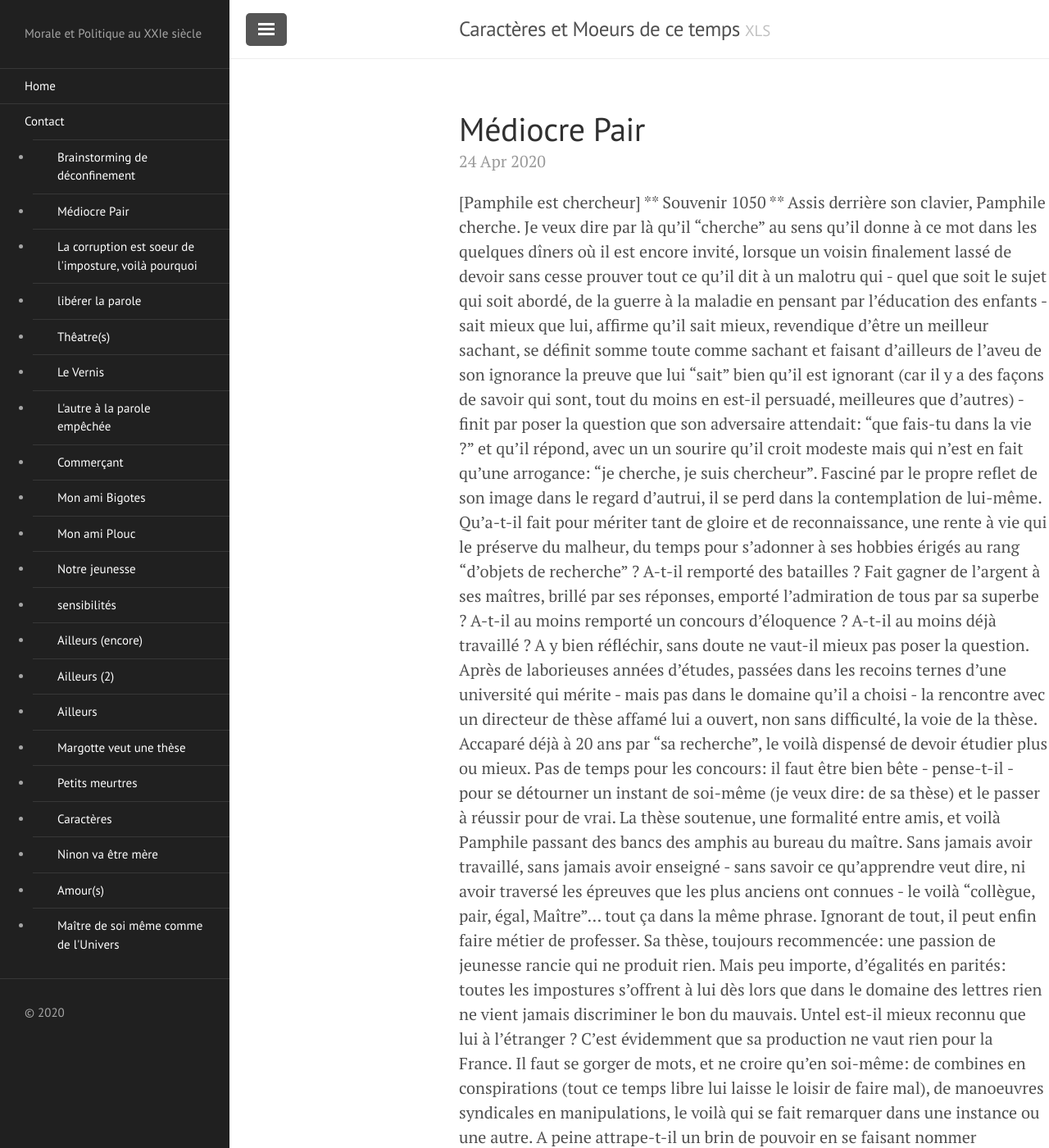
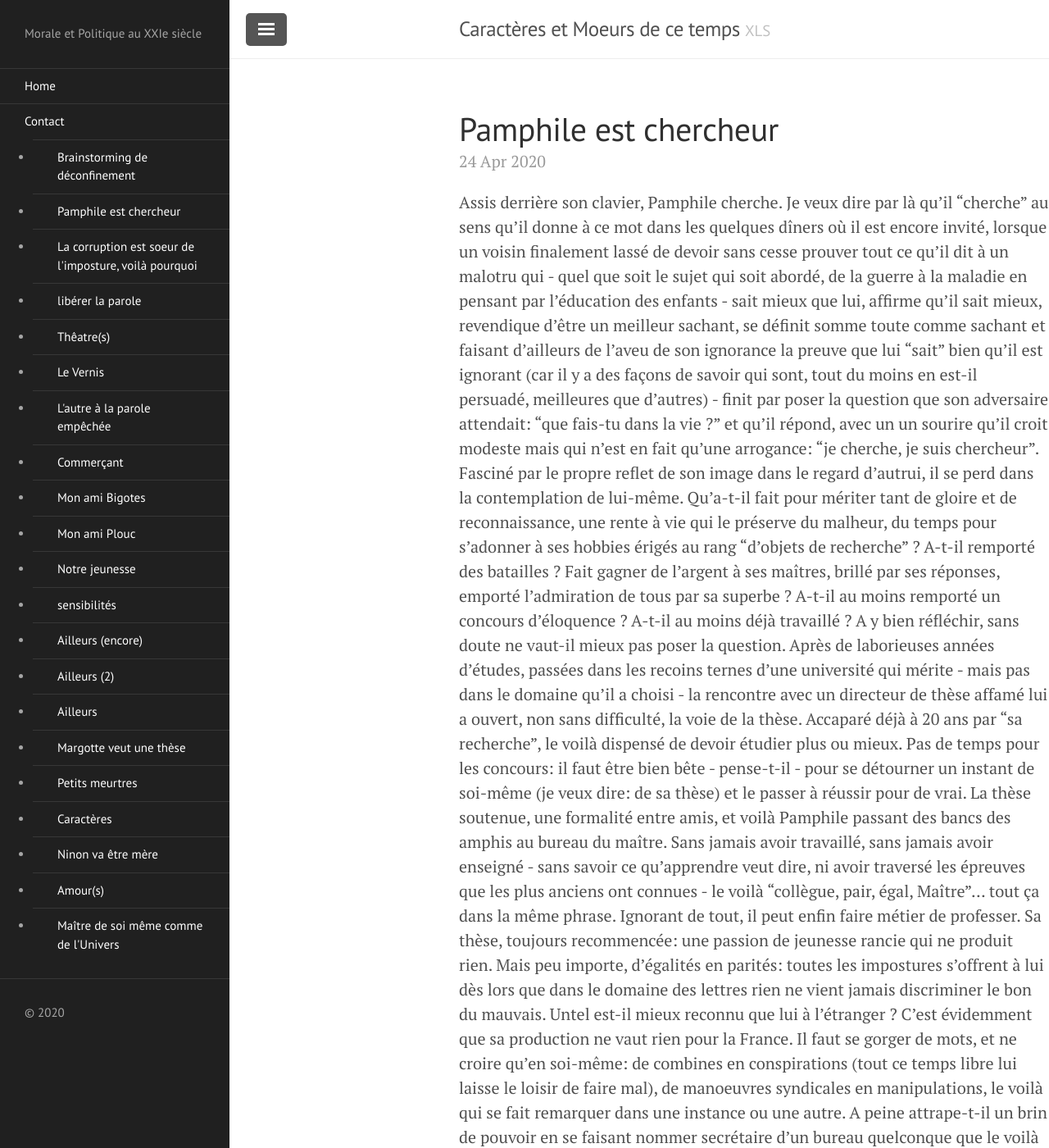
Before and after one commit to humanitesnumeriques/caracteres, a Jekyll site: the page built from _posts/2020-04-24-Pamphile.md, in a window 1280 px wide and 1400 px high. Shown: the whole window at 82% size. Built offline with Jekyll 4.4.1, drawn with Linux system fonts in a browser that asks for light colours; some of the changed text lies outside the part shown.

Commit message:
Update 2020-04-24-Pamphile.md

```diff
--- a/_posts/2020-04-24-Pamphile.md
+++ b/_posts/2020-04-24-Pamphile.md
@@ -1,9 +1,8 @@
 ---
 layout: post
-title: Médiocre Pair
+title: Pamphile est chercheur
 ---
-[Pamphile est chercheur]
-** Souvenir 1050 **
+
 Assis derrière son clavier, Pamphile cherche. Je veux dire par là qu'il "cherche" au sens qu'il donne à ce mot dans les quelques dîners où il est encore invité, lorsque un voisin finalement lassé de devoir sans cesse prouver tout ce qu'il dit à un malotru qui - quel que soit le sujet qui soit abordé, de la guerre à la maladie en pensant par l'éducation des enfants - sait mieux que lui, affirme qu'il sait mieux, revendique d'être un meilleur sachant, se définit somme toute comme sachant et faisant d'ailleurs de l'aveu de son ignorance la preuve que lui "sait" bien qu'il est ignorant (car il y a des façons de savoir qui sont, tout du moins en est-il persuadé, meilleures que d'autres) - finit par poser la question que son adversaire attendait: "que fais-tu dans la vie ?" et qu'il répond, avec un un sourire qu'il croit modeste mais qui n'est en fait qu'une arrogance: "je cherche, je suis chercheur".
 Fasciné par le propre reflet de son image dans le regard d'autrui, il se perd dans la contemplation de lui-même. Qu'a-t-il fait pour mériter tant de gloire et de reconnaissance, une rente à vie qui le préserve du malheur, du temps pour s'adonner à ses hobbies érigés au rang "d'objets de recherche" ? A-t-il remporté des batailles ? Fait gagner de l'argent à ses maîtres, brillé par ses réponses, emporté l'admiration de tous par sa superbe ? A-t-il au moins remporté un concours d'éloquence ? A-t-il au moins déjà travaillé ?
 A y bien réfléchir, sans doute ne vaut-il mieux pas poser la question. Après de laborieuses années d'études, passées dans les recoins ternes d'une université qui mérite - mais pas dans le domaine qu'il a choisi - la rencontre avec un directeur de thèse affamé lui a ouvert, non sans difficulté, la voie de la thèse. Accaparé déjà à 20 ans par "sa recherche", le voilà dispensé de devoir étudier plus ou mieux. Pas de temps pour les concours: il faut être bien bête - pense-t-il - pour se détourner un instant de soi-même (je veux dire: de sa thèse) et le passer à réussir pour de vrai. La thèse soutenue, une formalité entre amis, et voilà Pamphile passant des bancs des amphis au bureau du maître. Sans jamais avoir travaillé, sans jamais avoir enseigné - sans savoir ce qu'apprendre veut dire, ni avoir traversé les épreuves que les plus anciens ont connues - le voilà "collègue, pair, égal, Maître"... tout ça dans la même phrase.
```
